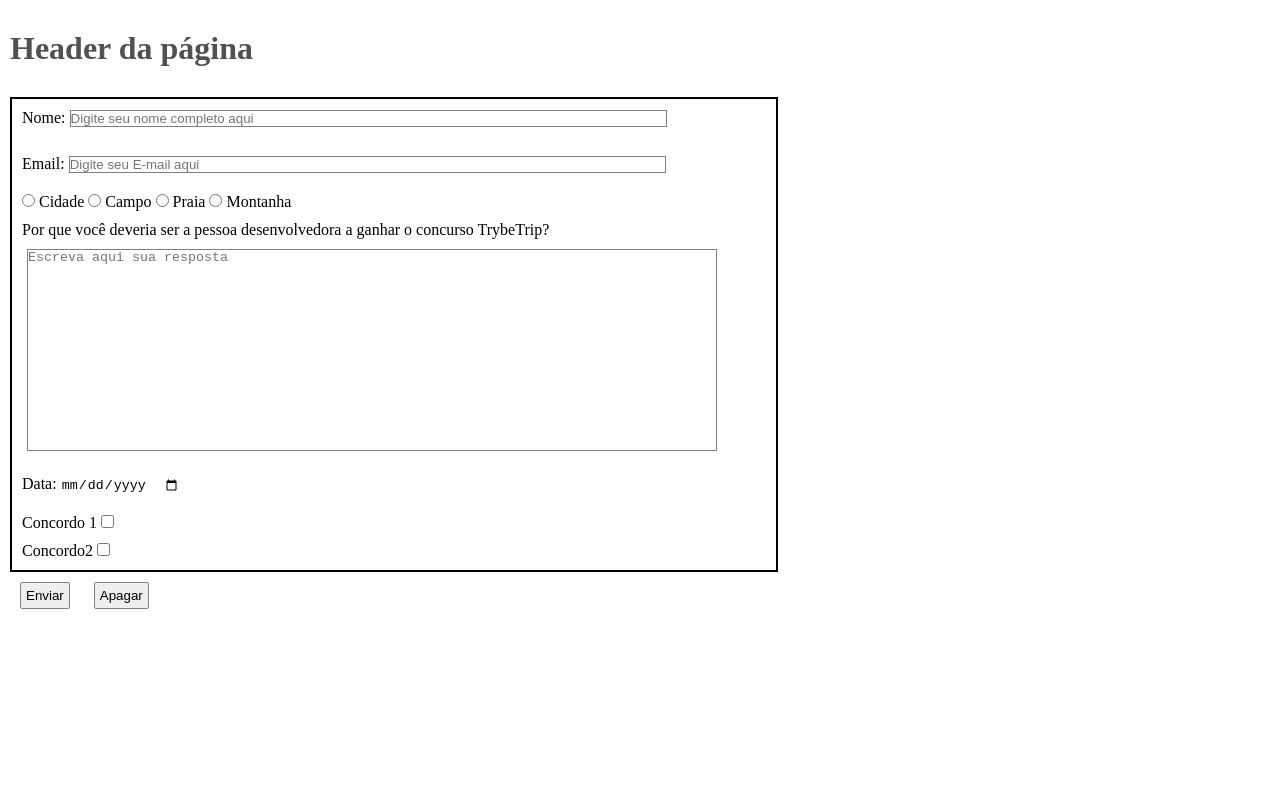
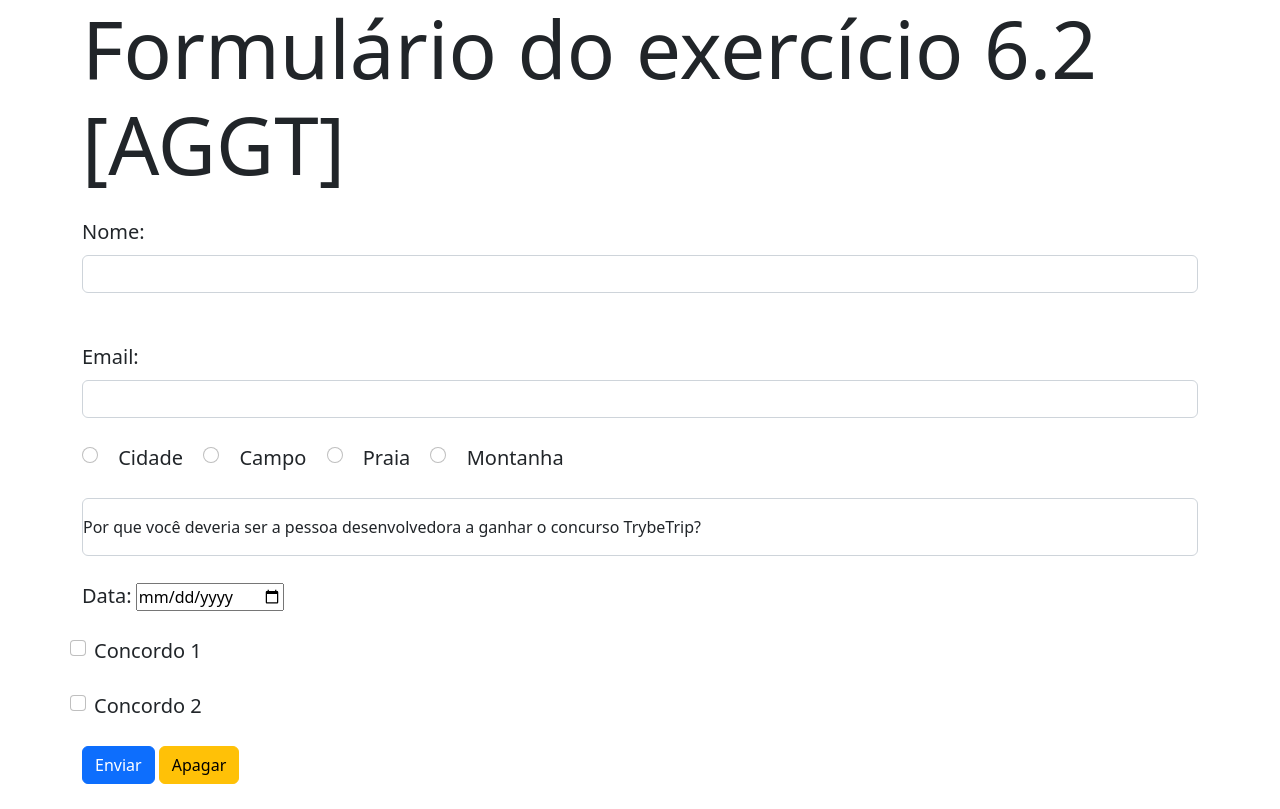
Before and after one commit to antonioggt/exercicios-trybe, a plain HTML site: page fundamentos/bloco 6/index.html in a window 1280 px wide. Drawn offline with nearby package versions, Linux system fonts and the light colour scheme.

Commit message:
exercicio do dia 6.2 esqueci de mudar as branchs antes --'

```diff
--- a/fundamentos/bloco 6/index.html
+++ b/fundamentos/bloco 6/index.html
@@ -5,56 +5,55 @@
     <meta http-equiv="X-UA-Compatible" content="IE=edge">
     <meta name="viewport" content="width=device-width, initial-scale=1.0">
     <title>Document</title>
+    <link href="https://cdn.jsdelivr.net/npm/bootstrap@5.2.1/dist/css/bootstrap.min.css" rel="stylesheet" integrity="sha384-iYQeCzEYFbKjA/T2uDLTpkwGzCiq6soy8tYaI1GyVh/UjpbCx/TYkiZhlZB6+fzT" crossorigin="anonymous">
     <link rel="stylesheet" href="style.css">
 </head>
 <body>
-    <header id="header-content">
-            <h1 id="header-title">Header da página</h1>
+    <header class="container">
+            <h1 class="display-1">Formulário do exercício 6.2 [AGGT]</h1>
     </header>
     <main>
-        <form id="form" action="">
-            <div id="form-square">
-                <div id="name-div">
-                    <label for="nome" id="name-label">Nome:</label>
-                    <input type="text" name="nome" id="nome" minlength="10" maxlength="40" placeholder="Digite seu nome completo aqui">
+        <form>
+                <div class="container">
+                    <label class="form-label lead" for="nome" >Nome:</label>
+                    <input class="form-control" type="text" name="nome" id="nome">
                 </div>
                 <br>
-                <div id="email-div">
-                    <label for="email">Email:</label>
-                    <input type="email" name="email" id="email" minlength="10" maxlength="50" placeholder="Digite seu E-mail aqui">
+                <div class="container">
+                    <label class="form-label lead"  for="email">Email:</label>
+                    <input class="form-control" type="email" name="email" id="email">
                 </div>
-                <div id="destino">
-                    <input type="radio" name="destiny" id="city">
-                    <label for="city">Cidade</label>
-                    <input type="radio" name="destiny" id="fields">
-                    <label for="fields">Campo</label>
-                    <input type="radio" name="destiny" id="beach">
-                    <label for="beach">Praia</label>
-                    <input type="radio" name="destiny" id="mountains">
-                    <label for="mountains">Montanha</label>
+                <div class="container">
+                    <input class="form-check-input form-check-inline" type="radio" name="destiny" id="city">
+                    <label class="form-check-label form-check-inline lead" for="city">Cidade</label>
+                    <input class="form-check-input form-check-inline" type="radio" name="destiny" id="fields">
+                    <label class="form-check-label form-check-inline lead" for="fields">Campo</label>
+                    <input class="form-check-input form-check-inline" type="radio" name="destiny" id="beach">
+                    <label class="form-check-label form-check-inline lead" for="beach">Praia</label>
+                    <input class="form-check-input form-check-inline" type="radio" name="destiny" id="mountains">
+                    <label class="form-check-label form-check-inline lead" for="mountains">Montanha</label>
                 </div>
-                <div id="paragrafo">
-                    <p id="texto">Por que você deveria ser a pessoa desenvolvedora a ganhar o concurso TrybeTrip?</p>
-                    <textarea name="why-coder" id="why-coder" maxlength="500"  placeholder="Escreva aqui sua resposta"></textarea>
+                <div class="form-floating container">
+                    <textarea class="form-control lead" placeholder="Leave a comment here" id="floatingTextarea" maxlength="500"></textarea>
+                    <label for="floatingTextarea">Por que você deveria ser a pessoa desenvolvedora a ganhar o concurso TrybeTrip?</label>
                 </div>
-                <div id="input-date">
-                    <label for="date">Data:</label>
+                <div class="container">
+                    <label class="lead" for="date">Data:</label>
                     <input type="date" name="date" id="date">
                 </div>
-                <div id="checkbox-div">
-                    <label for="concordo1">Concordo 1</label>
-                    <input type="checkbox" name="concordo1" id="concordo1">
+                <div class="form-check container">
+                    <input class="form-check-input" type="checkbox" name="concordo1" id="concordo1">
+                    <label class="form-check-label lead" for="concordo1">Concordo 1</label>
                 </div>
-                <div id="checkbox-div1">
-                    <label for="concordo2">Concordo2</label>
-                    <input type="checkbox" name="concordo2" id="concordo2">
+                <div class="form-check container">
+                    <input class="form-check-input" type="checkbox" name="concordo2"id="concordo2">
+                    <label class="form-check-label lead" for="concordo2">Concordo 2</label>
                 </div>
             </div>
-            <div id="div-button">
-                <button type="submit" id="submit">Enviar</button>
-                <button type="reset" id="reset">Apagar</button>
+            <div class="container">
+                <button class="btn btn-primary lead" type="submit" >Enviar</button>
+                <button class="btn btn-warning lead" type="reset">Apagar</button>
             </div>
-
         </form>
     </main>
 </body>
--- a/fundamentos/bloco 6/style.css
+++ b/fundamentos/bloco 6/style.css
@@ -1,78 +1,7 @@
-* {
-    margin: 0;
-    padding: 0;
-    border: 0;
+.container {
+    margin-bottom: 25px;
 }
 
-#header-content {
-    margin: 10px;
+#floatingTextarea {
+    resize: none;
 }
-
-#header-title {
-    color: rgba(46, 44, 44, 0.829);
-    padding: 20px 0px;
-}
-
-#form {
-    width: 100%;
-}
-
-#nome, #email {
-    border: 1px gray solid;
-    width: 80%;
-}
-
-
-#form-square {
-    border: 2px solid black;
-}
-
-main {
-    width: 60%;
-    height: 400px;
-    border: 3px;
-    margin: 10px;
-}
-
-#name-div {
-    padding: 10px;
-}
-
-#email-div {
-    padding: 0px 10px 10px 10px;
-}
-
-#destino {
-    margin: 10px;
-}
-
-#why-coder {
-    margin: 0px 10px 10px 15px;
-    width: 90%;
-    height: 200px;
-    resize: none;
-    border: 1px solid gray;
-}
-
-#texto {
-    margin: 10px;
-}
-
-#input-date {
-    margin: 10px;
-}
-
-#submit, #reset {
-    margin: 10px;
-    border: 0.5px solid gray;
-    padding: 5px;
-    border-radius: 2px;
-}
-
-#checkbox-div, #checkbox-div1 {
-    margin: 10px;
-}
-
-#checkbox-div {
-    margin-top: 20px;
-}
```
Also changed, not shown: fundamentos/bloco 6/script.js (added).
